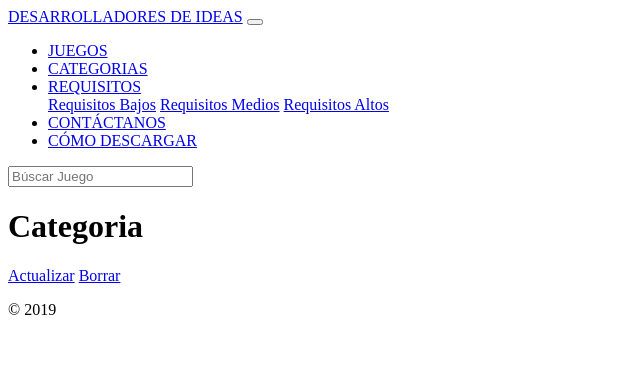
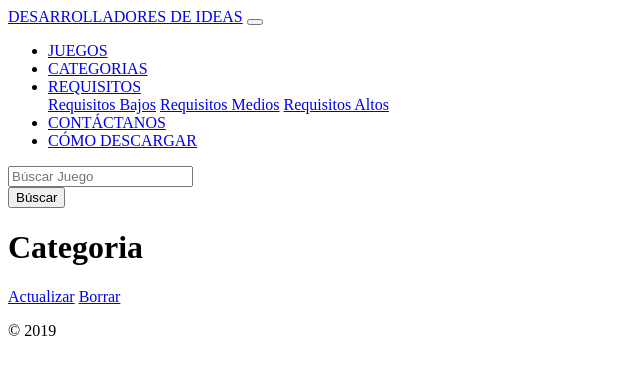
Before and after one commit to MicolPA/games, a Yii app: template frontend/views/category/view.php in a window 1280 px wide. Shown: the top 375 px of the page, without its empty margins (0-640 px from the left). Run offline with PHP 8.4 and a stand-in for Yii, Linux system fonts and the light colour scheme; the template is opened without the code that fills it: most values are stand-ins (such as "Sample title", 1, 10 or a date in 2020); data that the repository does not hold is empty; some libraries are stand-ins or nearby versions.

Commit message:
buscador

```diff
--- a/frontend/views/home/index.php
+++ b/frontend/views/home/index.php
@@ -9,9 +9,7 @@ $this->title = 'Desarrolladores de Ideas';
     /*.container{
         padding: 0px 15px 20px !important;
     }*/
-    nav{
-        margin-bottom: 0px !important;
-    }
+
 </style>
 <div class="site-index">
     <div id="carouselExampleIndicators" class="carousel slide" data-ride="carousel">
--- a/frontend/views/layouts/main.php
+++ b/frontend/views/layouts/main.php
@@ -9,6 +9,7 @@ use yii\bootstrap\NavBar;
 use yii\widgets\Breadcrumbs;
 use frontend\assets\AppAsset;
 use common\widgets\Alert;
+use yii\widgets\ActiveForm;
 
 AppAsset::register($this);
 ?>
@@ -38,7 +39,7 @@ AppAsset::register($this);
 
   <nav class="navbar navbar-expand-lg navbar-dark bg-dark" style="border-radius: 0px">
       <div class="container">
-        <?= Html::a('DESARROLLADORES DE IDEAS', ['/home'], ['class' => 'navbar-brand pt-4 title-home text-primary font-weight-bold']) ?>
+        <?= Html::a('DESARROLLADORES DE IDEAS', ['/'], ['class' => 'navbar-brand pt-4 title-home text-primary font-weight-bold']) ?>
         <button class="navbar-toggler" type="button" data-toggle="collapse" data-target="#navbarsExample07" aria-controls="navbarsExample07" aria-expanded="false" aria-label="Toggle navigation">
           <span class="navbar-toggler-icon"></span>
         </button>
@@ -76,12 +77,18 @@ AppAsset::register($this);
             </li>
 
           </ul>
-          <form class="form-inline my-2 my-md-0">
-            <input class="form-control" type="text" placeholder="Búscar Juego" aria-label="Search">
-          </form>
+          <?php $form = ActiveForm::begin(['action' => '/games', 'method' => 'get'], ['enctype' => 'multipart/form-data', 'class' => 'form-inline my-2 my-md-0']); ?>
+          <div class="input-group mt-2">
+            <input type="text" name="name" class="form-control" placeholder="Búscar Juego" aria-label="Búscar Juego" aria-describedby="button-addon2">
+            <div class="input-group-append">
+              <button class="btn btn-primary" type="submit" id="button-addon2">Búscar</button>
+            </div>
+          </div>
+          <?php ActiveForm::end(); ?>
         </div>
       </div>
     </nav>
+
 
         <!-- <?= Breadcrumbs::widget([
             'links' => isset($this->params['breadcrumbs']) ? $this->params['breadcrumbs'] : [],
--- a/frontend/web/css/main.css
+++ b/frontend/web/css/main.css
@@ -4,6 +4,9 @@
 
 .mind-title{
 	font-size: 18px;
+}
+nav{
+    margin-bottom: 0px !important;
 }
 
 .badge-item {
```
Also changed, not shown: frontend/controllers/GamesController.php (+3 -8 lines), frontend/views/games/juego.php (+9 -4 lines), frontend/web/images/este-es-el-name/este-es-el-name-portada.jpg.
